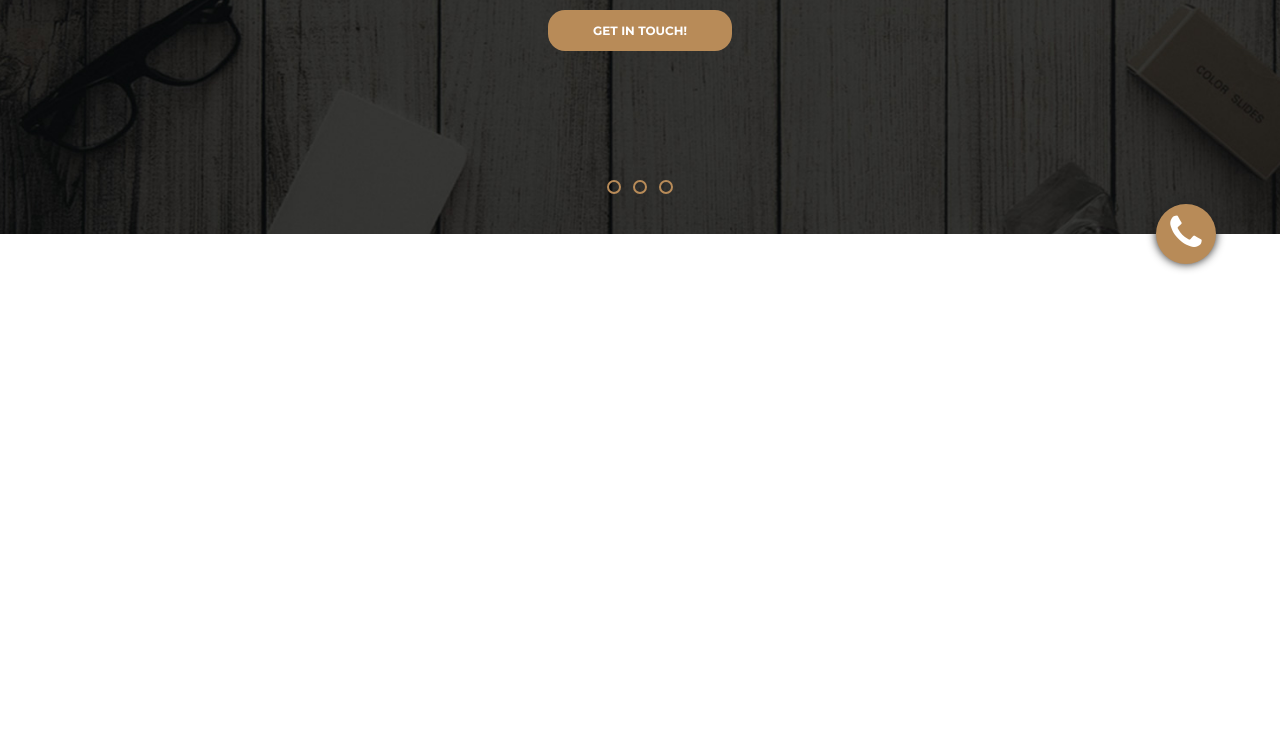
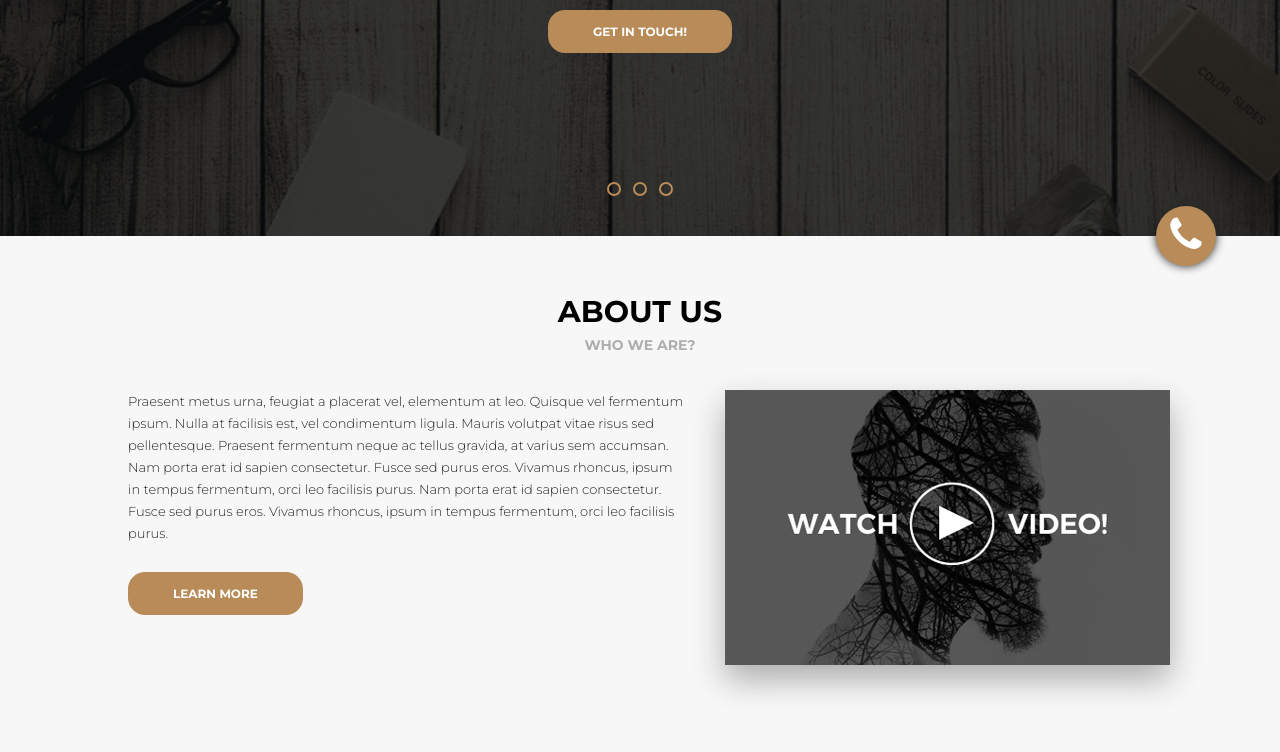
Before and after one commit to freefrogs/PORTFOLIO_4, a website: page index.html in a window 1280 px wide. Shown: the part 510-1262 px from the top of the page. Before the commit the page ends 800 px from the top, so only its background shows below. Drawn offline with Linux system fonts and the light colour scheme.

Commit message:
Add html code & style for about us section

```diff
--- a/index.html
+++ b/index.html
@@ -35,5 +35,20 @@
 			</div>
 			<button class="btn_icon"><i class="fa fa-phone"></i></button>
 		</header>
+		<section class="about_us" id="aboutUs">
+			<div class="container">
+				<h2 class="h2_black">about us</h2>
+				<h4>who we are?</h4>
+				<div class="row">
+					<div class="col-7 col-left">
+						<p>Praesent metus urna, feugiat a placerat vel, elementum at leo. Quisque vel fermentum ipsum. Nulla at facilisis est, vel condimentum ligula. Mauris volutpat vitae risus sed pellentesque. Praesent fermentum neque ac tellus gravida, at varius sem accumsan. Nam porta erat id sapien consectetur. Fusce sed purus eros. Vivamus rhoncus, ipsum in tempus fermentum, orci leo facilisis purus. Nam porta erat id sapien consectetur. Fusce sed purus eros. Vivamus rhoncus, ipsum in tempus fermentum, orci leo facilisis purus.</p>
+						<button class="button_brown">learn more</button>
+					</div>
+					<div class="col-5">
+						<img src="images/aboutUs_film.jpg" alt="about us - movie">
+					</div>
+				</div>
+			</div>
+		</section>
 	</body>
 </html>
--- a/sass/style.scss
+++ b/sass/style.scss
@@ -19,16 +19,44 @@ $grey_form: #9E9E9E;
 }
 
 body {
-	background: $white;
+	background: $white_background;
 	max-width: 1600px;
 	font-family: 'Montserrat', sans-serif;
 	margin: 0 auto;
 	padding: 0;
 }
 
+h2, h4 {
+	text-transform: uppercase;
+}
+
+h2 {
+	font-size: 30px;
+	margin-bottom: 0;
+}
+
+.h2_black {
+	color: $black;
+}
+
+h4 {
+	font-size: 14px;
+	color: $light_grey;
+	margin-top: 6px;
+}
+
+p {
+	font-weight: 300;
+}
+
+section {
+	padding: 2.5% 0 6.5%;
+}
+
 .container {
 	margin: 0 auto;
 	width: 80%;
+	text-align: center;
 }
 
 [class^="button_"] {
@@ -36,7 +64,7 @@ body {
 	font-weight: 700;
 	font-size: 12px;
 	text-transform: uppercase;
-	padding: 13px 45px;
+	padding: 14px 45px;
 	border: none;
 	cursor: pointer;
 	border-radius: 17px;
@@ -70,6 +98,10 @@ body {
 [class^="col-"] {
 	float: left;
 	min-height: 1px;
+}
+
+.col-left {
+		text-align: left;
 }
 
 /* --GRID-- */
@@ -118,7 +150,7 @@ nav {
 			a {
 				color: $white;
 				text-decoration: none;
-				font-size: 14px;
+				font-size: 13px;
 				font-weight: 700;
 				text-transform: uppercase;
 			}
@@ -169,3 +201,23 @@ header {
 		box-shadow: 0 0 10px $dark_grey;
 	}
 }
+
+/* --ABOUT US-- */
+.about_us {
+	.row {
+		margin-top: 3.5%;
+		.col-left {
+			padding-right: 4%;
+			p {
+				color: $dark_grey;
+				font-size: 13px;
+				margin: 0;
+				padding-bottom: 5%;
+				line-height: 1.7;
+			}
+		}
+		img {
+			box-shadow: 0 15px 30px $light_grey;
+		}
+	}
+}
```
Also changed, not shown: css/style.css.
